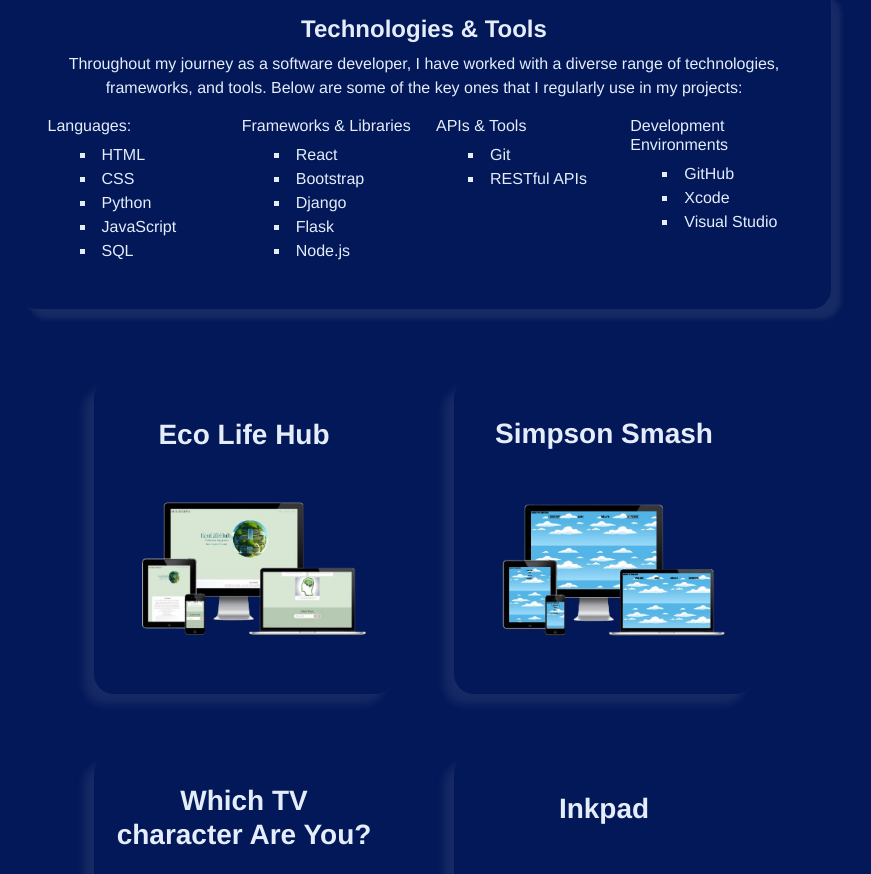
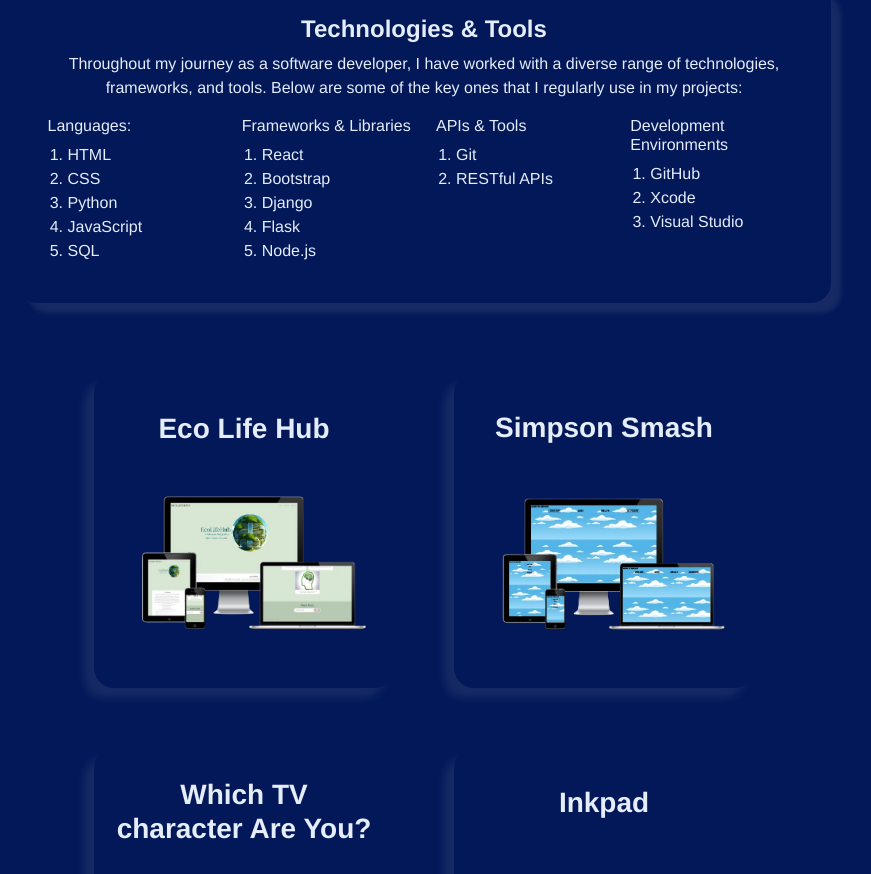
Before and after one commit to DanilleH22/portfolio, a React (Create React App) app: page / in a window 1280 px wide. Shown: the part 979-1853 px from the top of the page, without its empty margins (216-1087 px from the left). Built offline with nearby package versions, Linux system fonts and the light colour scheme.

Commit message:
Style technologies list to the left

```diff
--- a/src/styles/Technologies.module.css
+++ b/src/styles/Technologies.module.css
@@ -1,7 +1,14 @@
 /* Technologyy lists */
 .TechnologiesList {
-    list-style:square;
-    list-style-position: inside;
+    list-style-type: decimal;
+    text-align: left;
+    padding-left: 20px;
+    padding-bottom: 10px;
+    margin: 0;
+}
+
+.TechnologiesList li {
+    text-align: left;
 }
 
 /* List column */
```
